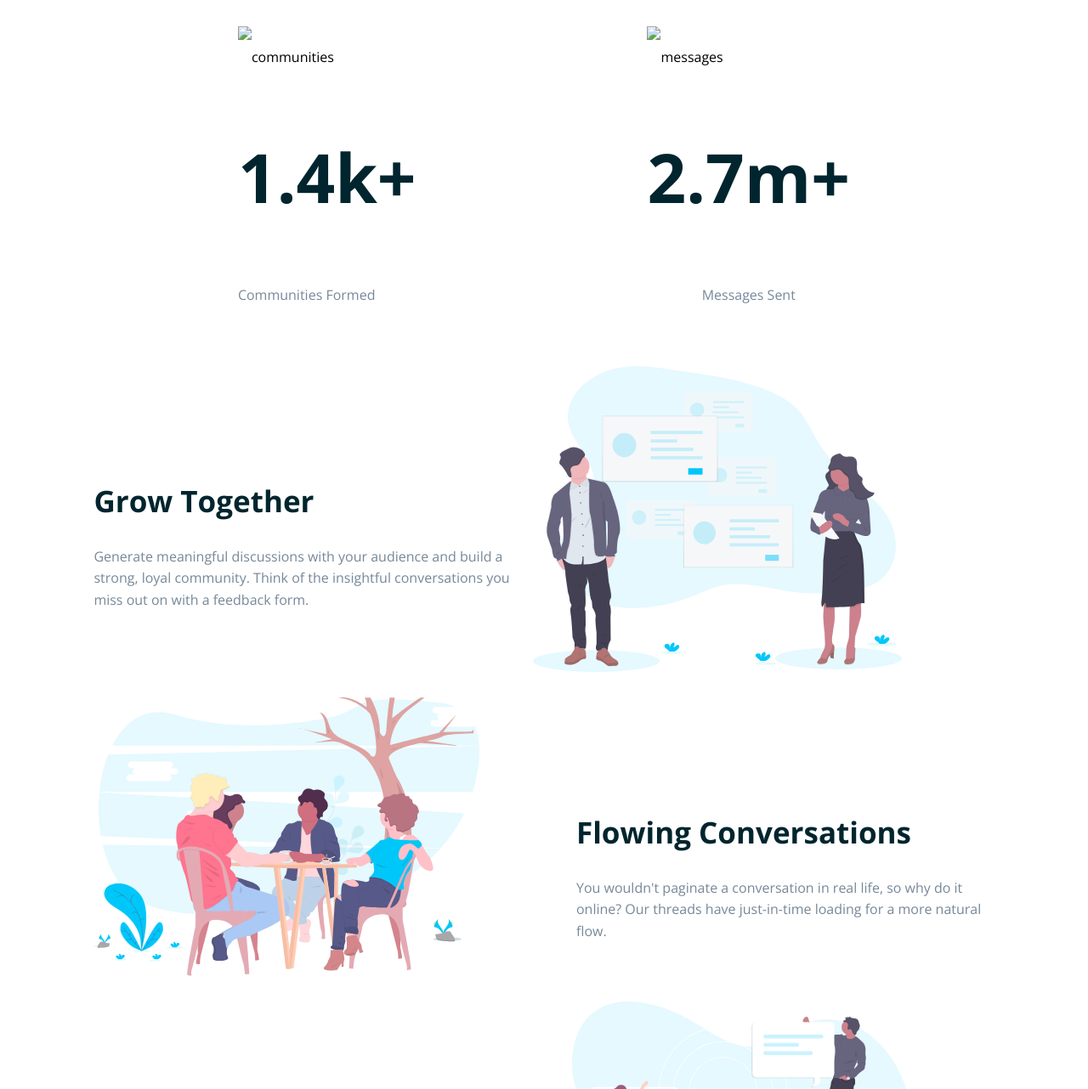
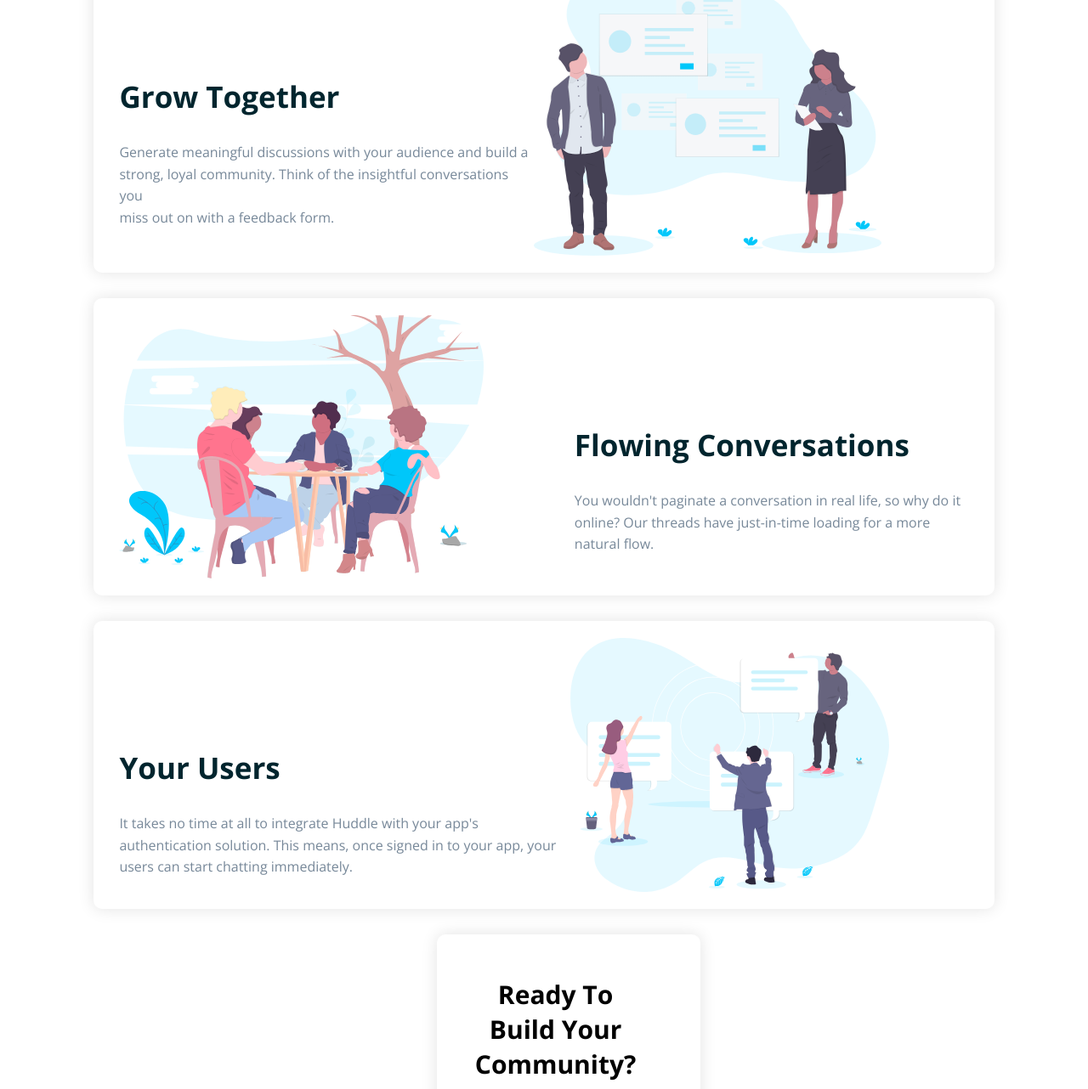
Before and after one commit to paulzay/mediaquery, a plain HTML site: page index.html in a window 1280 px wide. Shown: the part 897-2179 px from the top of the page at 85% size. Drawn offline with nearby package versions, Linux system fonts and the light colour scheme; files whose address does not match are found by name.

Commit message:
fix content

```diff
--- a/index.css
+++ b/index.css
@@ -31,7 +31,7 @@ header {
   font-Weight: 700;
   border: 0;
   background-color: #fff;
-    box-shadow: 0px 0px 18px 1px rgba(0, 0, 0, 0.1);
+  box-shadow: 0px 0px 18px 1px rgba(0, 0, 0, 0.1);
 }
 
 .item1 {
@@ -41,12 +41,19 @@ header {
 .sec1 {
   padding: 40px 8vw;
   height: 60vh;
+  display: flex;
+  justify-content: space-between;
+}
+
+.item1 {
+  padding-right: 30px;
 }
 
 .item1 h1 {
-  font-size: 40px;
+  font-size: 30px;
   font-weight: 700;
   margin-top: 30px;
+
 }
 
 .item1 p {
@@ -103,6 +110,9 @@ header {
   display: flex;
   justify-content: space-between;
   margin: 30px 8vw;
+  padding: 20px 30px;
+  box-shadow: 0px 0px 18px 1px rgba(0, 0, 0, 0.1);
+  border-radius: 10px;
 }
 
 .growing img {
@@ -131,8 +141,21 @@ header {
   display: flex;
   justify-content: space-between;
   margin: 30px 8vw;
+  padding: 20px 30px;
+  box-shadow: 0px 0px 18px 1px rgba(0, 0, 0, 0.1);
+  border-radius: 10px;
 }
 
+.community {
+  margin-left: 40%;
+  box-shadow: 0px 0px 18px 1px rgba(0, 0, 0, 0.1);
+  border-radius: 10px;
+  padding: 20px 30px;
+  width: min-content;
+  margin-bottom: -100px;
+  background-color: #fff;
+  z-index: 999;
+}
 .t1 {
   color: white;
 }
--- a/index.html
+++ b/index.html
@@ -22,23 +22,9 @@
         </p>
         <button class="shadow t1">Get Started For Free</button>
       </div>
+      <img src="./images/illustration-mockups.svg" alt="mock" />
     </section>
   </div>
-  <section class="mock">
-    <img src="./images/screen-mockups.svg" alt="">
-  </section>
-  <section class="sec2">
-    <div class="stats">
-      <img src="./images/icon-communities.svg" alt="communities">
-      <h1>1.4k+</h1>
-      <p> Communities Formed</p>
-    </div>
-    <div class="stats">
-      <img src="./images/icon-messages.svg" alt="messages">
-      <h1>2.7m+</h1>
-      <p class="par">Messages Sent</p>
-    </div>
-  </section>
   <section class="grow">
     <div class="gtext">
       <h1>Grow Together</h1>
@@ -69,7 +55,7 @@
       <img src="./images/illustration-your-users.svg" alt="your users">
     </div>
   </section>
-  <section class="sec1">
+  <section class="community">
     <div class="item1">
       <h1>Ready To Build Your Community?</h1>
       <button class="try t1 shadow">Get Started For Free</button>
```
